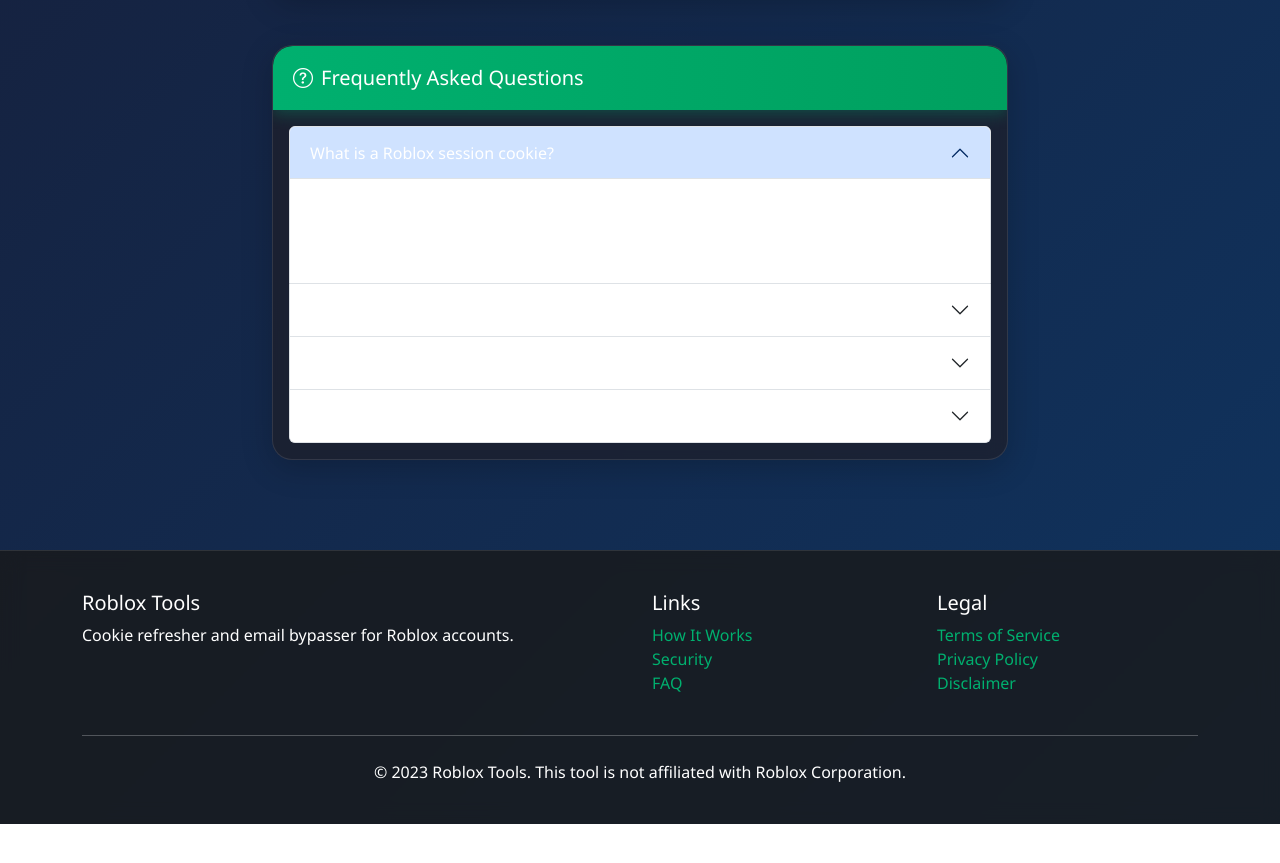
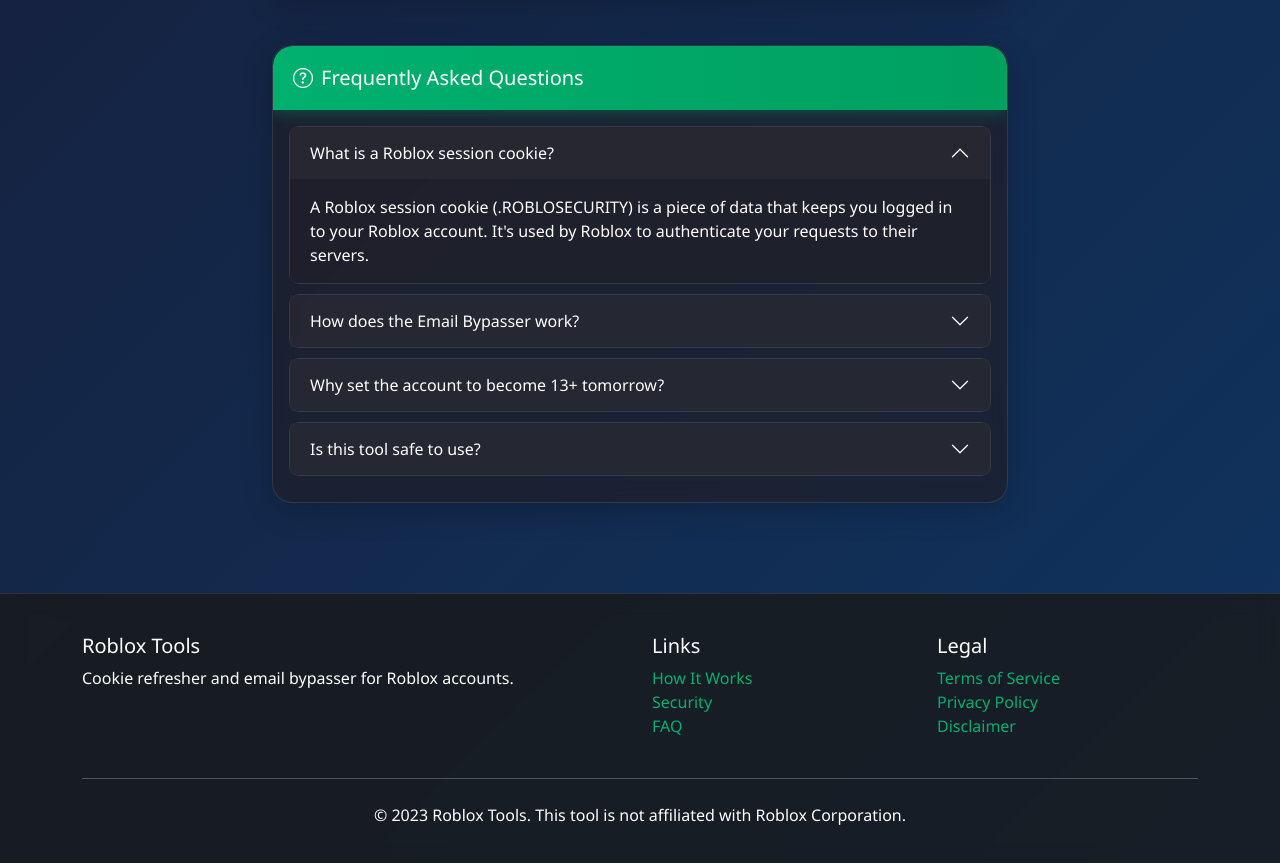
Before and after one commit to Remonate/Bypasser, a plain HTML site: page index.html in a window 1280 px wide. Shown: the part 2505-3368 px from the top of the page. Before the commit the page ends 3329 px from the top, so only its background shows below. Drawn offline with nearby package versions, Linux system fonts and the light colour scheme.

Commit message:
Update index.html

```diff
--- a/index.html
+++ b/index.html
@@ -428,6 +428,40 @@
         #faq .card-body .accordion-button,
         #faq .card-body .accordion-body {
             color: #ffffff !important;
+        }
+
+        /* FAQ Accordion Styling */
+        #faq .accordion-item {
+            background-color: rgba(40, 40, 50, 0.5);
+            border: 1px solid rgba(255, 255, 255, 0.1);
+            margin-bottom: 10px;
+            border-radius: 10px;
+        }
+
+        #faq .accordion-button {
+            background-color: rgba(40, 40, 50, 0.7);
+            color: #ffffff;
+            font-weight: 500;
+        }
+
+        #faq .accordion-button:not(.collapsed) {
+            background-color: rgba(40, 40, 50, 0.9);
+            color: #ffffff;
+            box-shadow: none;
+        }
+
+        #faq .accordion-button:focus {
+            box-shadow: none;
+            border: none;
+        }
+
+        #faq .accordion-button::after {
+            filter: brightness(0) invert(1);
+        }
+
+        #faq .accordion-body {
+            background-color: rgba(30, 30, 40, 0.7);
+            color: #ffffff;
         }
 
         /* Responsive adjustments */
```
